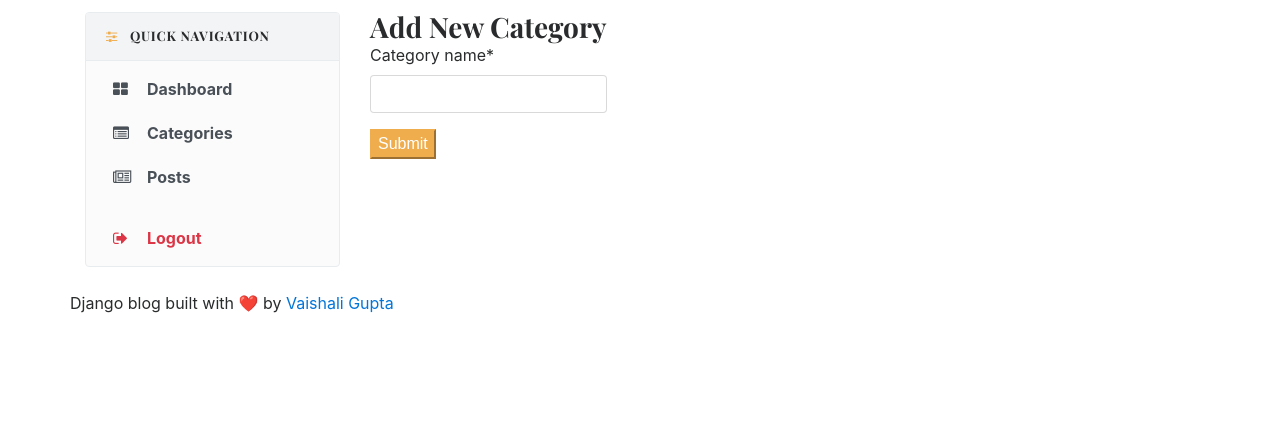
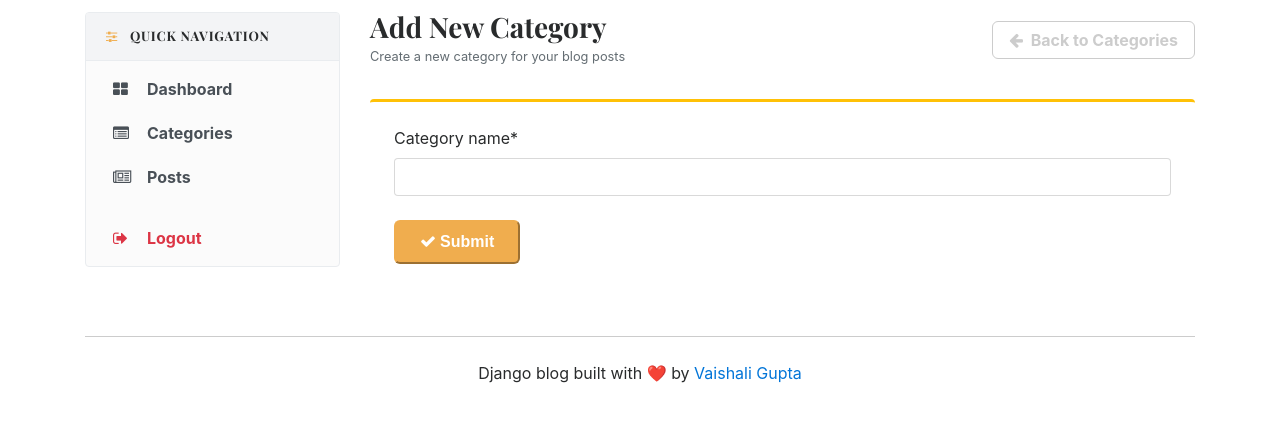
Before and after one commit to guptavaishali628/Django-Blogging-System, a Django app: page /dashboard/categories/add/ in a window 1280 px wide. Shown: the part 191-613 px from the top of the page. Run offline with Django 5.2, Linux system fonts and the light colour scheme; data comes from the database, SQL or seed files in the repository; both versions use the stored data as it was after the commit; some libraries are stand-ins or nearby versions.

Commit message:
implemented edit functionality

```diff
--- a/dashboards/urls.py
+++ b/dashboards/urls.py
@@ -6,5 +6,8 @@ urlpatterns = [
     # category path
     path('categories/', views.categories, name='categories' ),
     # add category path
-    path('categories/add/',  views.add_category, name='add_category')
+    path('categories/add/',  views.add_category, name='add_category'),
+    # edit path
+    path('categories/edit/<int:pk>',  views.edit_category, name='edit_category'),
+
 ]
--- a/dashboards/views.py
+++ b/dashboards/views.py
@@ -1,4 +1,4 @@
-from django.shortcuts import render
+from django.shortcuts import render, redirect, get_object_or_404
 from blogs.models import Category, Blog
 # import decorators
 from django.contrib.auth.decorators import login_required
@@ -30,9 +30,34 @@ def categories(request):
 
 # add category function
 def add_category(request):
+    # first we see we are getting post request or not
+    if request.method=='POST':
+        form = CategoryForm(request.POST)
+        # if form is valid then save
+        if form.is_valid():
+            form.save()
+            return redirect('categories')
     # initialise the form to render in add_category.html
     form = CategoryForm()
     context={
         'form':form
     }
     return render(request, 'dashboard/add_category.html', context)
+
+# Edit category function:
+def edit_category(request,pk):
+    # pass the instance so we get the name of category during the edit
+    category = get_object_or_404(Category, pk=pk)
+    if request.method=='POST':
+        # take form data(request.post="newly value we are writing inside the form field ") and we also want to know what is the existing value had so we use(instance=category)
+        form = CategoryForm(request.POST, instance=category)
+        if form.is_valid():
+            form.save()
+            return redirect('categories')
+    # pass the form to print to display
+    form=CategoryForm(instance=category) # pass instance here
+    context={
+        'form':form,
+        'category':category
+    }
+    return render(request, 'dashboard/edit_category.html', context)
--- a/templates/dashboard/add_category.html
+++ b/templates/dashboard/add_category.html
@@ -15,12 +15,23 @@
         <div class="d-flex justify-content-between align-items-center mb-4 pb-2 border-bottom">
             <div>
                 <h3 class="font-weight-bold text-dark m-0">Add New Category</h3>
-                <form action="{% url 'add_category' %}" method="POST">
+                <small class="text-muted">Create a new category for your blog posts</small>
+            </div>
+            <a href="{% url 'categories' %}" class="btn btn-outline-secondary font-weight-bold shadow-sm px-3 py-2" style="border-radius: 6px;">
+                <i class="fa fa-arrow-left mr-1"></i> Back to Categories
+            </a>
+        </div>
+        <!-- Form part -->
+         <!-- Form Part -->
+        <div class="card border-0 shadow-sm rounded-lg p-4 bg-white" style="border-top: 3px solid #ffc107 !important;">
+            <form action="{% url 'add_category' %}" method="POST">
                 {% csrf_token %}
                 {{form | crispy}}
-                <button type="submit" class="btn-warning">Submit</button>
-                </form>
-            </div>
-     </div>
+                <button type="submit" class="btn-warning font-weight-bold text-dark px-4 py-2 mt-2 shadow-sm" style="border-radius: 6px;">
+                    <i class="fa fa-check mr-1"></i>Submit
+                </button>
+            </form>
+        </div>
+    </div>
 </div>
 {% endblock %}
--- a/templates/dashboard/categories.html
+++ b/templates/dashboard/categories.html
@@ -59,7 +59,7 @@
 
                             <!-- Action Buttons -->
                             <td class="py-3 px-4 text-center">
-                                <a href="#" class="btn btn-sm btn-outline-success mr-1" title="Edit Category" style="border-radius: 4px; padding: 4px 10px;">
+                                <a href="{% url 'edit_category' cat.id %}" class="btn btn-sm btn-outline-success mr-1" title="Edit Category" style="border-radius: 4px; padding: 4px 10px;">
                                     <i class="fa fa-edit"></i>
                                 </a>
                                 <a href="#" class="btn btn-sm btn-outline-danger" title="Delete Category" style="border-radius: 4px; padding: 4px 10px;" onclick="return confirm('Are you sure you want to delete this category?');">
```
Also changed, not shown: templates/dashboard/edit_category.html (added, +39 -0 lines), db.sqlite3.
